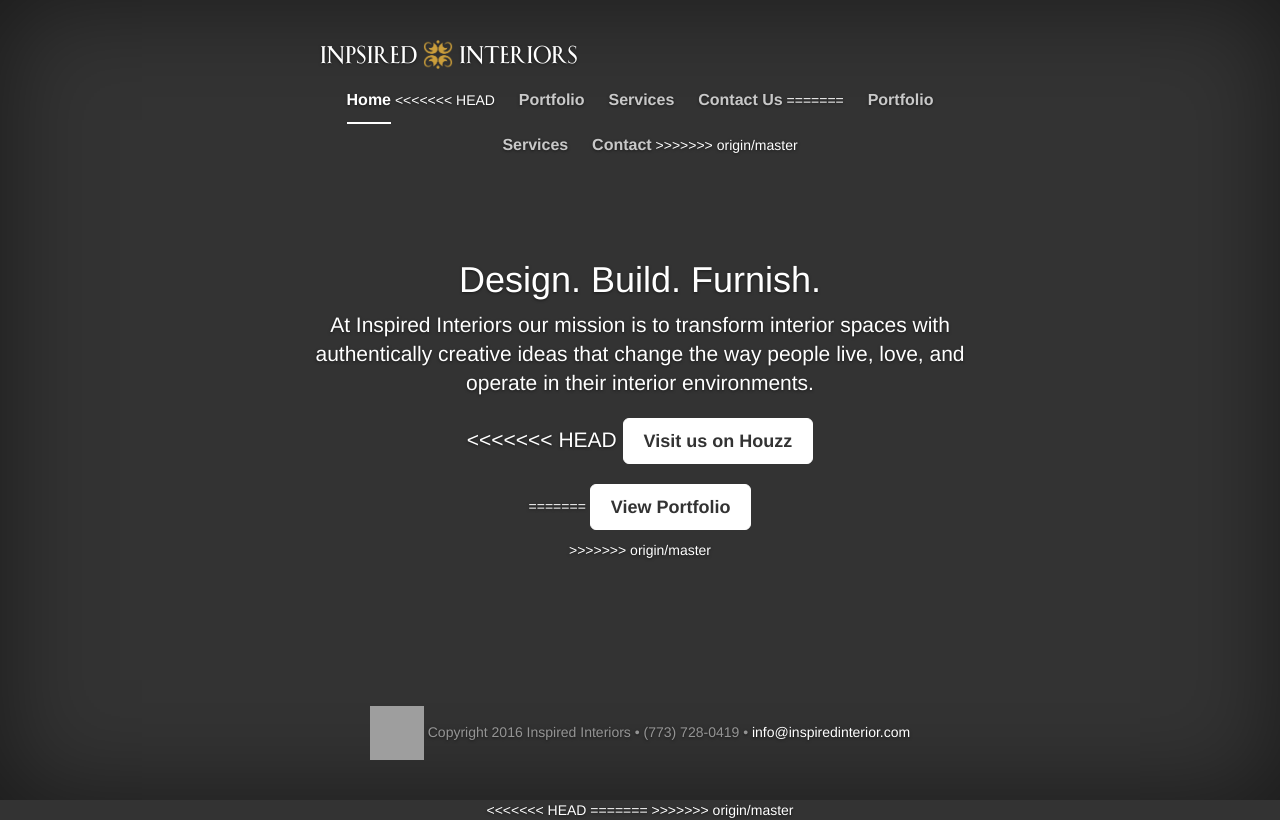
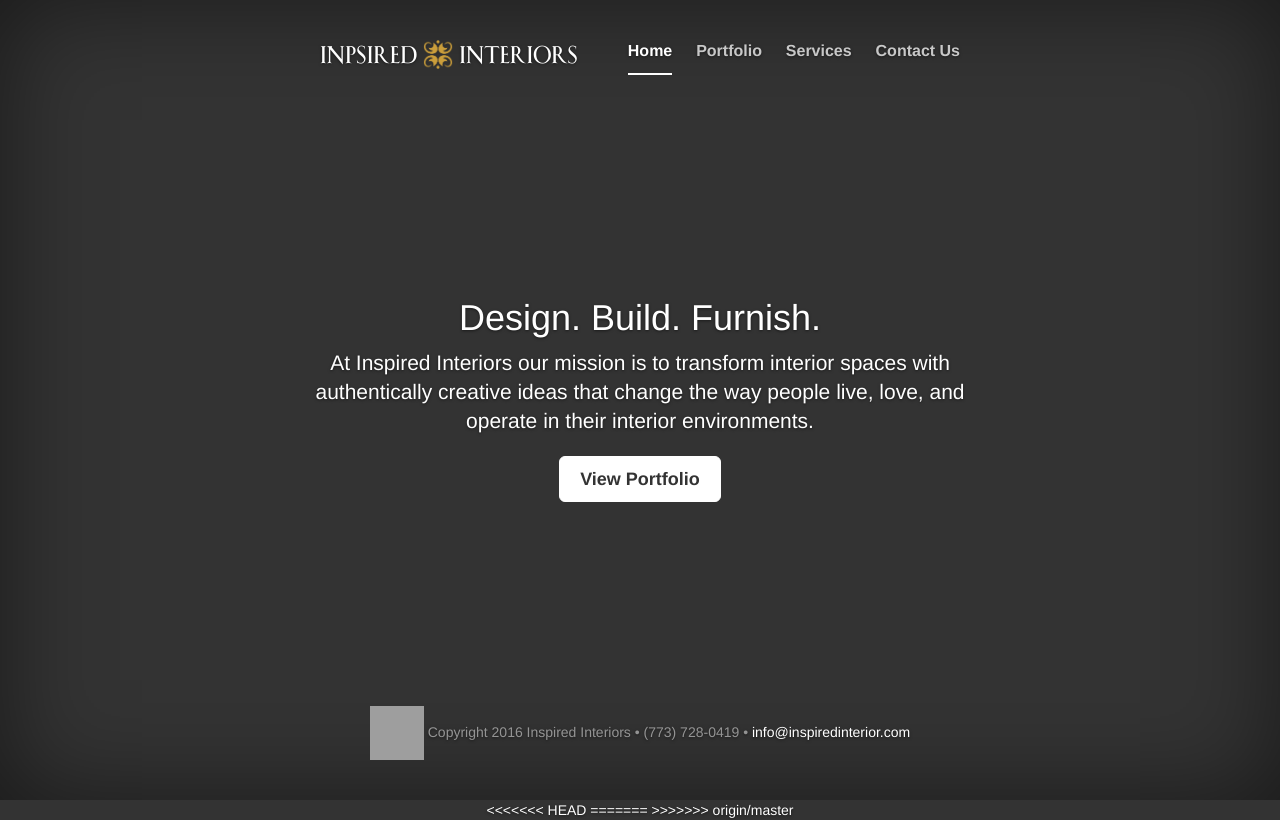
Before and after one commit to yveshughes/inspiredinteriors, a website: page index.html in a window 1280 px wide. Drawn offline with nearby package versions, Linux system fonts and the light colour scheme; grey boxes are pictures that could not be loaded; files whose address does not match are found by name.

Commit message:
updated nav and homepage

```diff
--- a/index.html
+++ b/index.html
@@ -70,15 +70,10 @@
               <nav>
                 <ul class="nav masthead-nav">
                   <li class="active"><a href="index.html">Home</a></li>
-<<<<<<< HEAD
-                  <li><a href="http://goo.gl/eYNZ9u">Portfolio</a></li>
+                  <li><a href="portfolio.html">Portfolio</a></li>
                     <li><a href="services.html">Services</a></li>
                   <li><a href="contact.html">Contact Us</a></li>
-=======
-                  <li><a href="portfolio.html">Portfolio</a></li>
-                    <li><a href="#">Services</a></li>
-                  <li><a href="#">Contact</a></li>
->>>>>>> origin/master
+
                 </ul>
               </nav>
             </div>
@@ -89,12 +84,9 @@
             <p class="lead">At Inspired Interiors our mission is to transform interior spaces with authentically creative ideas that change the way people live, love, and operate in their interior environments.</p>
 
             <p class="lead">
-<<<<<<< HEAD
-              <a href="http://goo.gl/eYNZ9u" class="btn btn-lg btn-default">Visit us on Houzz</a></p>
-=======
+
               <a href="portfolio.html" class="btn btn-lg btn-default">View Portfolio</a>
             </p>
->>>>>>> origin/master
           </div>
 
           <div class="mastfoot">
```
Also changed, not shown: portfolio.html (+3 -3 lines).
